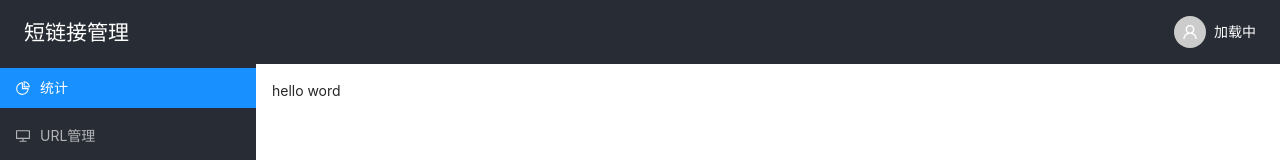
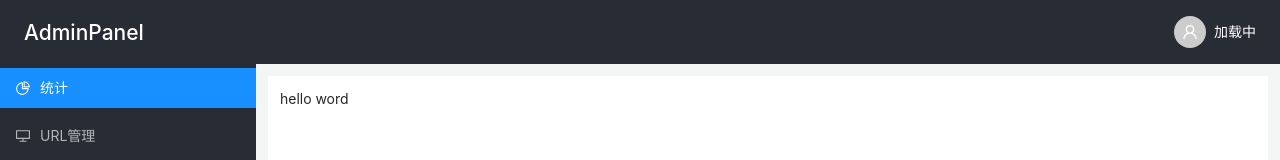
Before and after one commit to FantWings/short-url_react, a React (Create React App) app: page /admin/url in a window 1280 px wide. Shown: the top 160 px of the page. Built offline with nearby package versions, Linux system fonts and the light colour scheme; no server answers; sample sign-in values are in the browser's storage.

Commit message:
清理垃圾，调整UI，调整文件结构

```diff
--- a/src/pages/admin.tsx
+++ b/src/pages/admin.tsx
@@ -3,10 +3,12 @@ import { useHistory } from 'react-router'
 import { message, Avatar, Menu, Dropdown } from 'antd'
 import { PieChartOutlined, DesktopOutlined, SettingOutlined, UserOutlined, LoginOutlined } from '@ant-design/icons'
 import styled from 'styled-components'
-import { fetchData } from '../common/fetchData'
-import { UserInfo } from '../common/interfaces'
+import { fetchData } from '../utils/fetchData'
+import { UserInfo } from '../utils/interfaces'
 import { Route, Switch } from 'react-router-dom'
-import PageUrl from './panel/url'
+import PanelUrl from './panel/url'
+import PanelDashboard from './panel/dashboard'
+import PanelSettings from './panel/settings'
 
 export default function AdminPage() {
   const history = useHistory()
@@ -16,12 +18,6 @@ export default function AdminPage() {
 
   // 获取登录态
   const [sessionToken] = useState(localStorage.getItem('sessionToken'))
-
-  // 未登录跳转
-  // if (!sessionToken) {
-  //   message.warn('请重新登录！')
-  //   history.replace('/login')
-  // }
 
   useEffect(() => {
     const getUserInfo = async () => {
@@ -60,9 +56,11 @@ export default function AdminPage() {
 
   const avatarMenu = (
     <Menu>
-      <Menu.Item>
-        <LoginOutlined style={{ color: 'red' }} />
-        <span onClick={handleSignOut}>退出登录</span>
+      <Menu.Item onClick={handleSignOut}>
+        <span>
+          <LoginOutlined style={{ color: 'red' }} />
+          退出登录
+        </span>
       </Menu.Item>
     </Menu>
   )
@@ -70,7 +68,7 @@ export default function AdminPage() {
   return (
     <div>
       <Header>
-        <h2 id={'title'}>短链接管理</h2>
+        <h2 id={'title'}>AdminPanel</h2>
         <Dropdown overlay={avatarMenu} placement="bottomRight" arrow>
           <div id={'userInfo'}>
             <Avatar size={32} icon={<UserOutlined />} style={{ margin: '0 8px' }} src={data.avatar} />
@@ -99,14 +97,13 @@ export default function AdminPage() {
             </Menu.Item>
           </Menu>
         </div>
-        <div id={'container'}>
+        <PanelContainer>
           <Switch>
-            <Route path="/admin/profile" component={PageUrl} />
-            <Route path="/admin/dashboard" component={PageUrl} />
-            <Route path="/admin/url" component={PageUrl} />
-            <Route path="/admin/settings" component={PageUrl} />
+            <Route path="/admin/dashboard" component={PanelDashboard} />
+            <Route path="/admin/url" component={PanelUrl} />
+            <Route path="/admin/settings" component={PanelSettings} />
           </Switch>
-        </div>
+        </PanelContainer>
       </Body>
     </div>
   )
@@ -137,8 +134,12 @@ const Header = styled.div`
 const Body = styled.div`
   display: flex;
   flex-wrap: nowrap;
+  background-color: #f4f5f5;
+`
 
-  #container {
-    margin: 16px;
-  }
+const PanelContainer = styled.div`
+  margin: 12px;
+  background-color: #fff;
+  flex: 1;
+  padding: 12px;
 `
--- a/src/pages/login.tsx
+++ b/src/pages/login.tsx
@@ -1,9 +1,10 @@
 import { useState, useEffect } from 'react'
 import styled from 'styled-components'
 import { Form, Input, Button, Checkbox, notification } from 'antd'
-import { fetchData } from '../common/fetchData'
-import { sessionToken } from '../common/interfaces'
+import { fetchData } from '../utils/fetchData'
+import { sessionToken } from '../utils/interfaces'
 import { useHistory } from 'react-router'
+import { apiAuth } from '../utils/api'
 
 export default function Login() {
   const [isLoading, setLoading] = useState(false)
@@ -22,7 +23,7 @@ export default function Login() {
   const onFinish = (values: any) => {
     const login = async () => {
       await fetchData(
-        `http://127.0.0.1:5000/auth/signIn`,
+        `${apiAuth}/signIn`,
         {
           method: 'POST',
           headers: {
@@ -31,6 +32,7 @@ export default function Login() {
           body: JSON.stringify({
             email: values.username,
             password: values.password,
+            remember: values.remember,
           }),
           mode: 'cors',
         },
@@ -75,7 +77,7 @@ export default function Login() {
           </Form.Item>
 
           <Form.Item name="remember" valuePropName="checked">
-            <Checkbox>记住我</Checkbox>
+            <Checkbox>7天内记住我</Checkbox>
           </Form.Item>
 
           <Form.Item>
--- /dev/null
+++ b/src/utils/api.tsx
@@ -0,0 +1,4 @@
+const baseURL = 'http://127.0.0.1:5000'
+
+export const apiAuth = `${baseURL}/auth`
+export const apiUser = `${baseURL}/user`
--- a/src/common/fetchData.tsx
+++ b/src/utils/fetchData.tsx
@@ -39,7 +39,6 @@ export const fetchData = async (
       }
     } else {
       const { code, msg, data } = await response.json()
-
       switch (code) {
         case 0:
           if (msg) message.success(msg)
```
Also changed, not shown: src/utils/interfaces.tsx (renamed from src/common/interfaces.tsx).
